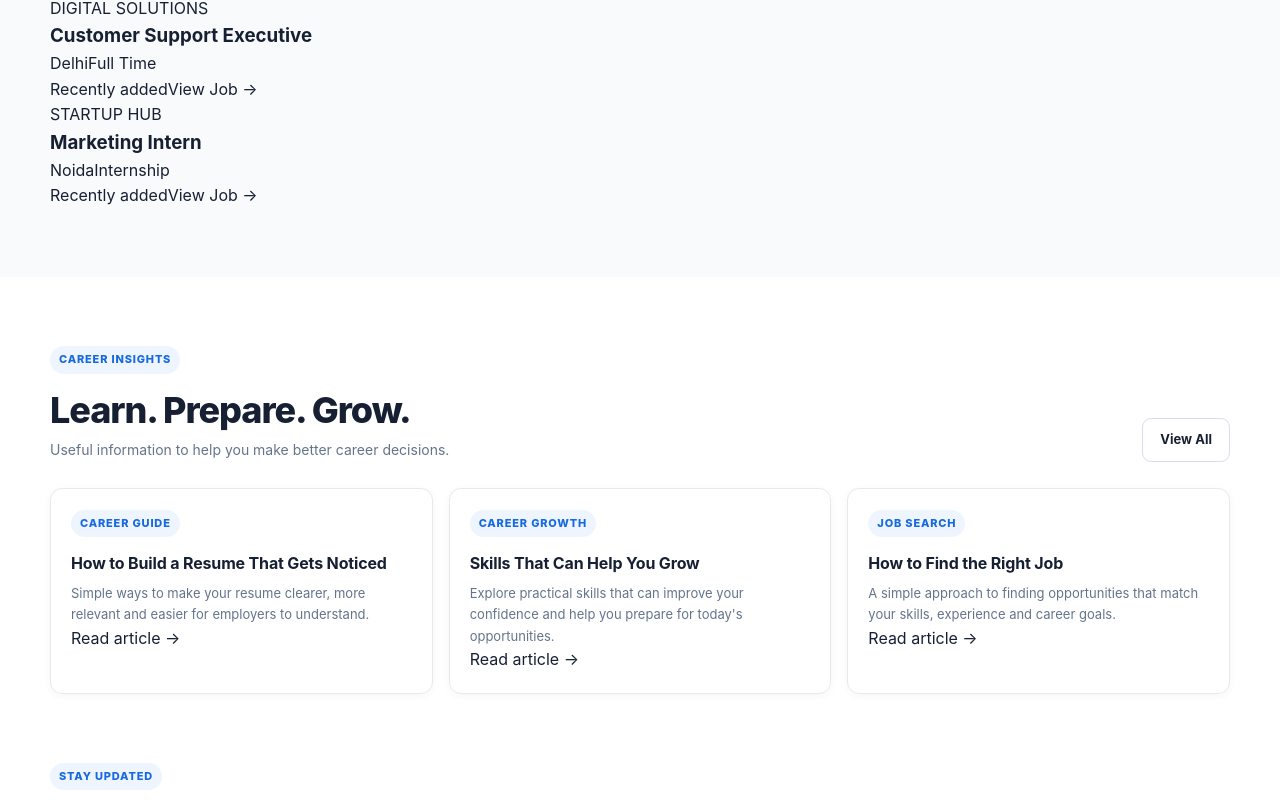
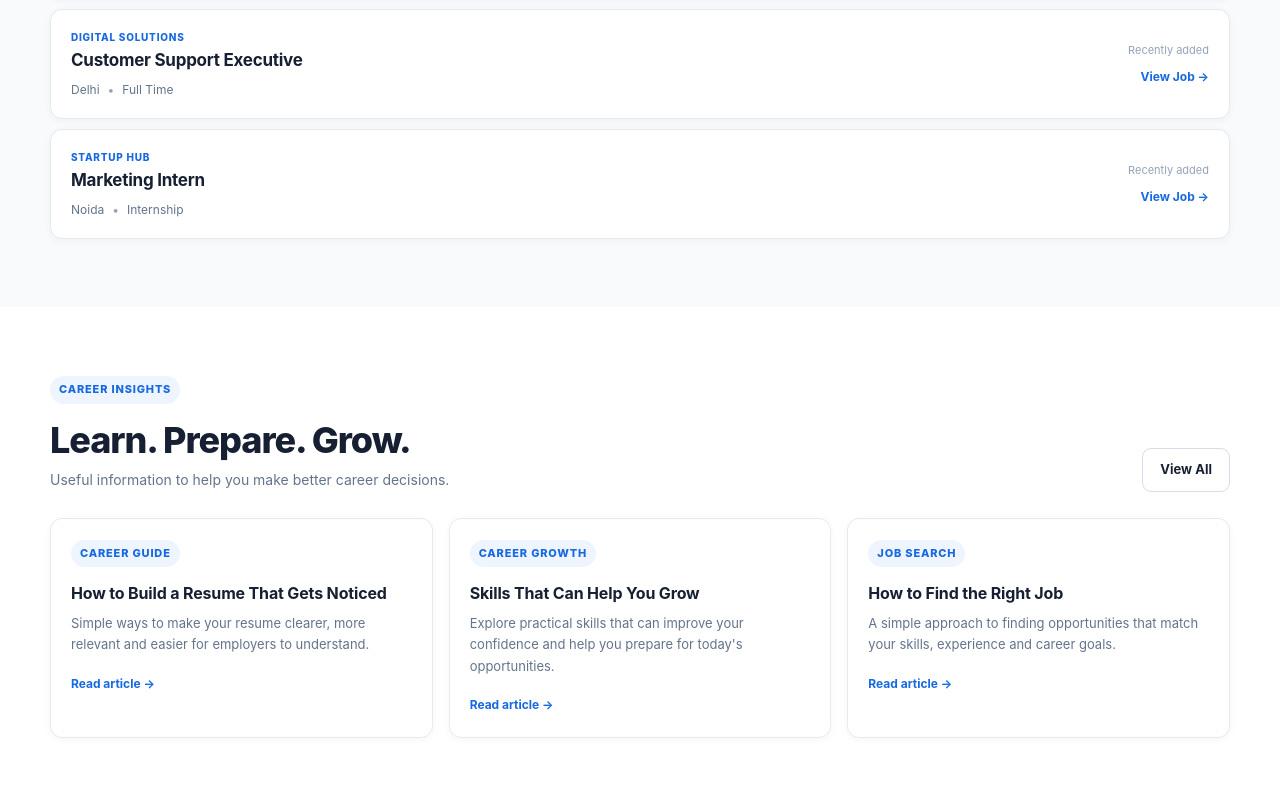
Before and after one commit to ConnectJobsera/Jobsera-Website, a Next.js app: page / in a window 1280 px wide. Shown: the part 1236-2040 px from the top of the page. Built offline with nearby package versions, Linux system fonts and the light colour scheme.

Commit message:
Style homepage job listings and notification section

```diff
--- a/app/globals.css
+++ b/app/globals.css
@@ -1041,3 +1041,223 @@ main {
     gap: 7px;
   }
 }
+/* ================================
+   Homepage job listings
+================================ */
+
+.job-list {
+  display: grid;
+  gap: 10px;
+}
+
+.job-item {
+  display: flex;
+  align-items: center;
+  justify-content: space-between;
+
+  gap: 24px;
+
+  padding: 19px 20px;
+
+  border: 1px solid var(--border);
+  border-radius: var(--radius-md);
+
+  background: #ffffff;
+
+  box-shadow: var(--shadow-sm);
+
+  transition:
+    transform var(--transition),
+    border-color var(--transition),
+    box-shadow var(--transition);
+}
+
+.job-item:hover {
+  transform: translateY(-1px);
+
+  border-color: rgba(23, 105, 224, 0.28);
+
+  box-shadow: var(--shadow-md);
+}
+
+.job-main {
+  min-width: 0;
+}
+
+.job-company {
+  display: block;
+
+  color: var(--jobsera-blue);
+
+  font-size: 10px;
+  font-weight: 800;
+
+  letter-spacing: 0.075em;
+}
+
+.job-title {
+  margin-top: 4px;
+
+  color: var(--text-primary);
+
+  font-size: 17px;
+
+  line-height: 1.35;
+
+  font-weight: 750;
+
+  letter-spacing: -0.015em;
+}
+
+.job-details {
+  display: flex;
+  flex-wrap: wrap;
+
+  gap: 8px;
+
+  margin-top: 8px;
+
+  color: var(--text-secondary);
+
+  font-size: 12px;
+}
+
+.job-details span + span::before {
+  content: "•";
+
+  margin-right: 8px;
+
+  color: var(--text-muted);
+}
+
+.job-side {
+  flex-shrink: 0;
+
+  display: flex;
+  align-items: flex-end;
+
+  flex-direction: column;
+
+  gap: 8px;
+}
+
+.job-date {
+  color: var(--text-muted);
+
+  font-size: 11px;
+}
+
+.job-link,
+.article-link {
+  color: var(--jobsera-blue);
+
+  font-size: 12px;
+  font-weight: 750;
+
+  transition: color var(--transition);
+}
+
+.job-link:hover,
+.article-link:hover {
+  color: var(--jobsera-blue-dark);
+}
+
+.article-link {
+  display: inline-block;
+
+  margin-top: 18px;
+}
+
+/* ================================
+   Notification section
+================================ */
+
+.notification-section {
+  padding: 0 0 72px;
+}
+
+.notification-card {
+  display: flex;
+  align-items: center;
+  justify-content: space-between;
+
+  gap: 32px;
+
+  padding: 30px 32px;
+
+  border: 1px solid rgba(23, 105, 224, 0.14);
+
+  border-radius: var(--radius-lg);
+
+  background: var(--jobsera-blue-light);
+}
+
+.notification-card > div {
+  max-width: 680px;
+}
+
+.notification-card .eyebrow {
+  margin-bottom: 10px;
+}
+
+.notification-card h2 {
+  font-size: clamp(24px, 4vw, 32px);
+
+  line-height: 1.15;
+
+  letter-spacing: -0.03em;
+
+  font-weight: 800;
+}
+
+.notification-card p:not(.eyebrow) {
+  margin-top: 7px;
+
+  color: var(--text-secondary);
+
+  font-size: 13px;
+
+  line-height: 1.7;
+}
+
+/* ================================
+   Homepage responsive adjustments
+================================ */
+
+@media (max-width: 640px) {
+  .job-item {
+    align-items: flex-start;
+
+    flex-direction: column;
+
+    gap: 14px;
+
+    padding: 17px;
+  }
+
+  .job-side {
+    width: 100%;
+
+    align-items: flex-start;
+
+    flex-direction: row;
+
+    justify-content: space-between;
+
+    gap: 12px;
+  }
+
+  .notification-section {
+    padding-bottom: 52px;
+  }
+
+  .notification-card {
+    align-items: flex-start;
+
+    flex-direction: column;
+
+    gap: 20px;
+
+    padding: 23px;
+  }
+}
```
